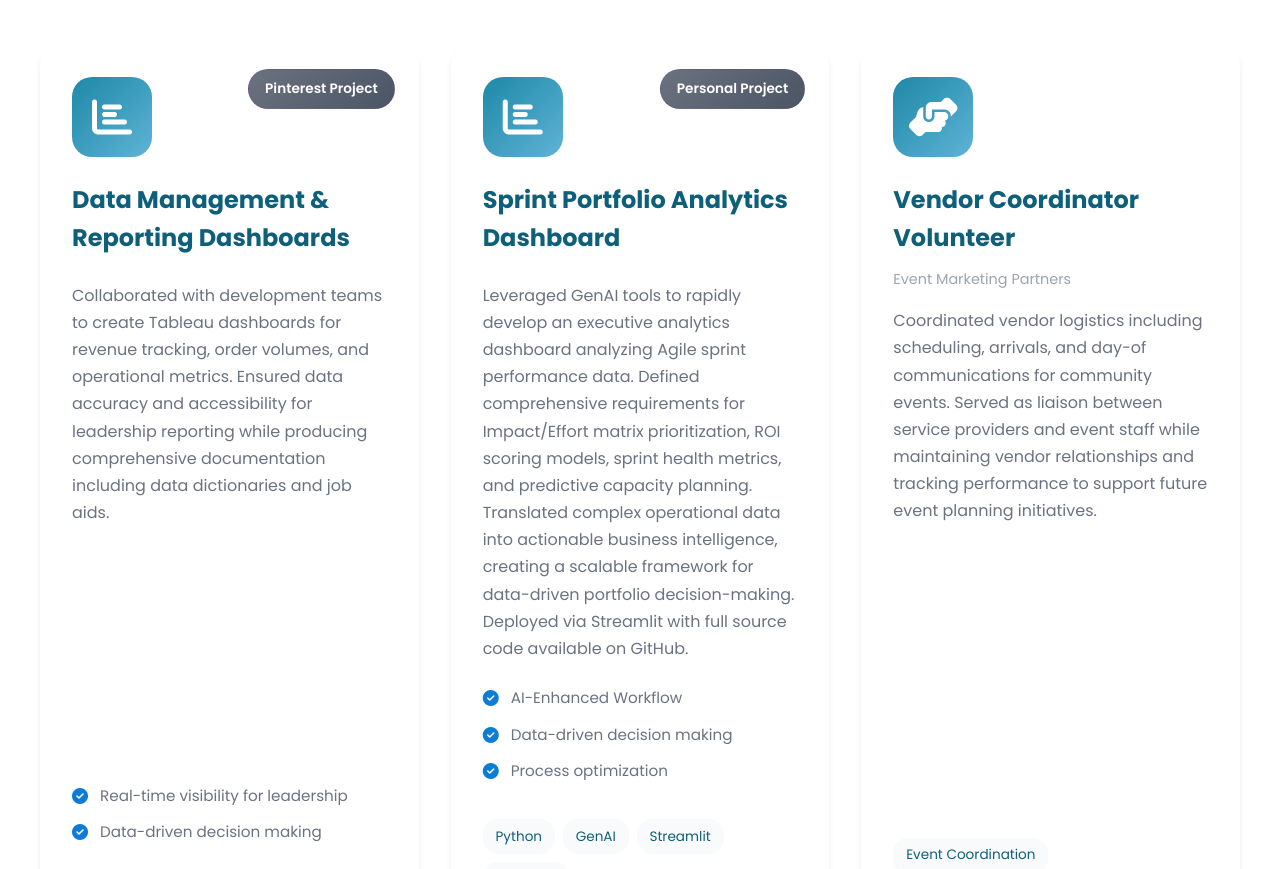
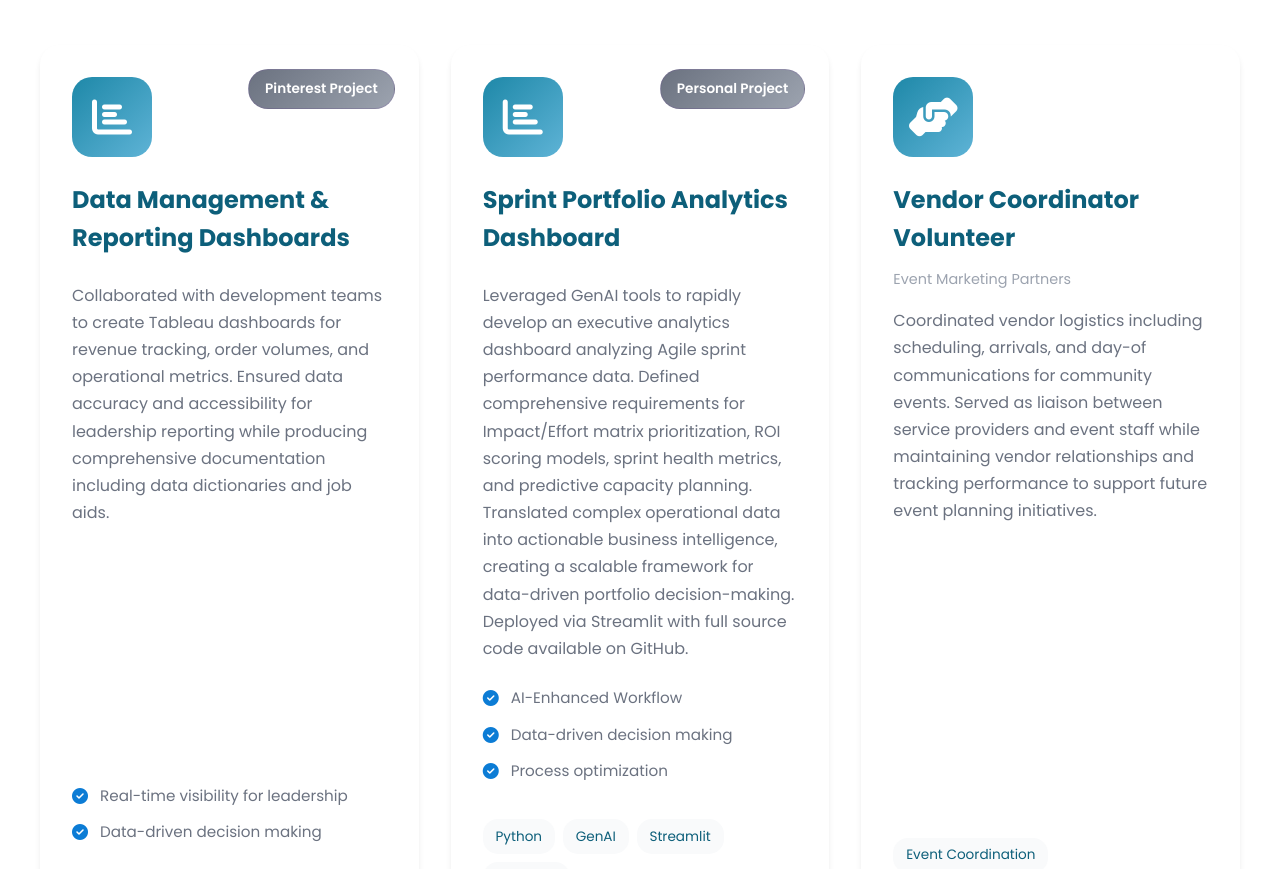
Before and after one commit to dollydang/MySite, a plain HTML site: page index.html in a window 1280 px wide. Shown: the part 7385-8254 px from the top of the page. Drawn offline with Linux system fonts and the light colour scheme.

Commit message:
Update styles.css

```diff
--- a/styles.css
+++ b/styles.css
@@ -1369,7 +1369,7 @@ body {
     position: absolute;
     top: 1.5rem;
     right: 1.5rem;
-    background: linear-gradient(135deg, #6b7280 0%, #4b5563 100%);
+    background: linear-gradient(135deg, #6b7280 0%, #9ca3af 100%);
     backdrop-filter: blur(10px);
     padding: 0.5rem 1rem;
     border-radius: 20px;
```
